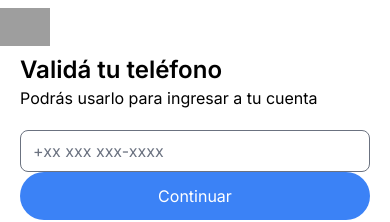
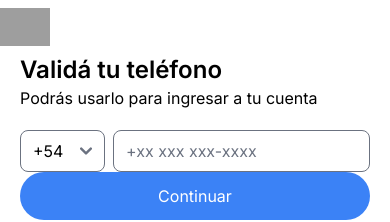
Before and after one commit to No-Country/s8-05-php-mercadolibre, a Next.js app in the folder frontend/: page /register/phone in a window 390 px wide. Shown: the top 222 px of the page. Built offline with nearby package versions, Linux system fonts and the light colour scheme; grey boxes are pictures that could not be loaded.

Commit message:
add: dynamic send btn register data, select in phone page; change: card edit icon

```diff
--- a/frontend/src/Components/Navbar/Navbar.tsx
+++ b/frontend/src/Components/Navbar/Navbar.tsx
@@ -44,7 +44,7 @@ export default function NavbarComponent() {
         <input
           style={{ borderLeft: "2px solid #000" }}
           type="search"
-          className="border-none border-l-2 border-black focus:outline-none"
+          className="border-none border-l-2 border-black"
           placeholder="Buscar"
         />
         <FiSearch className="absolute top-0 bottom-0 text-2xl right-2 m-auto" />
--- a/frontend/src/Components/Register/Card.tsx
+++ b/frontend/src/Components/Register/Card.tsx
@@ -24,7 +24,7 @@ export default function Card({ title, subTitle, icon, completed, route, currentS
         </div>
         {completed ? (
           <Link href={route}>
-            <MdOutlineModeEditOutline className="text-blue text-lg" />
+            <MdOutlineModeEditOutline className="text-blue text-xl" />
           </Link>
         ) : (
           currentStep && (
--- a/frontend/src/app/register/page.tsx
+++ b/frontend/src/app/register/page.tsx
@@ -10,10 +10,21 @@ import LayoutAuth from "@/Components/LayoutAuth";
 
 import { useSelector } from "react-redux";
 import { getComplete, getStep } from "@/Redux/registerSlice";
+import { useEffect, useState } from "react";
 
 export default function Register() {
   const isComplete = useSelector(getComplete);
   const step = useSelector(getStep);
+
+  const [enabled, setEnabled] = useState(false);
+
+  useEffect(() => {
+    if (Object.values(isComplete).every((value) => value)) {
+      setEnabled(true);
+    } else {
+      setEnabled(false);
+    }
+  }, []);
 
   return (
     <LayoutAuth>
@@ -52,9 +63,11 @@ export default function Register() {
           currentStep={step === 4}
         />
       </div>
-      <button type="submit" className="bg-blue text-white py-3 rounded-full">
-        Continuar
-      </button>
+      {enabled && (
+        <button type="submit" className="bg-blue text-white py-3 rounded-full">
+          Continuar
+        </button>
+      )}
     </LayoutAuth>
   );
 }
--- a/frontend/src/app/register/phone/page.tsx
+++ b/frontend/src/app/register/phone/page.tsx
@@ -26,6 +26,12 @@ export default function PhonePage() {
           <h1 className="text-2xl font-semibold">Validá tu teléfono</h1>
           <h2>Podrás usarlo para ingresar a tu cuenta</h2>
         </div>
+        <div className="flex flex-row gap-2">
+          <select className="rounded-lg">
+            <option value="54">+54</option>
+            <option value="55">+55</option>
+            <option value="56">+56</option>
+          </select>
           <input
             type="text"
             className="w-full rounded-lg"
@@ -34,6 +40,7 @@ export default function PhonePage() {
             onChange={(e) => setPhone(e.target.value)}
           />
         </div>
+      </div>
       <button type="submit" className="bg-blue text-white py-3 rounded-full" onClick={handleSubmit}>
         Continuar
       </button>
```
Lines whose indentation alone changed are shown as unchanged.
